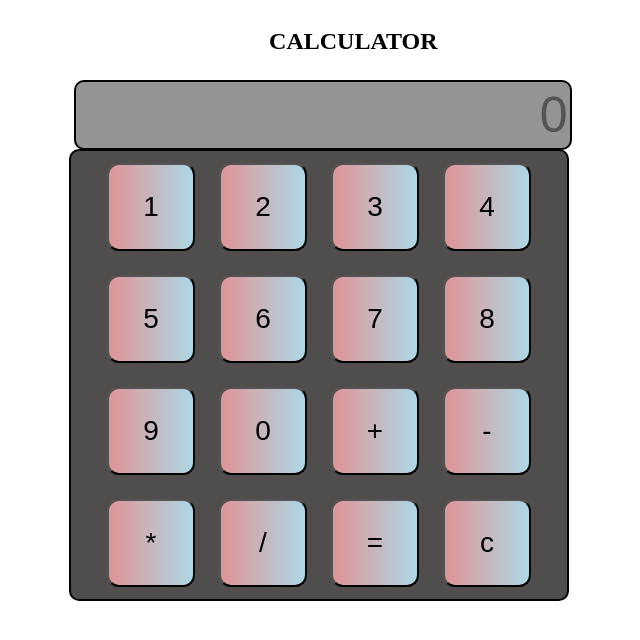
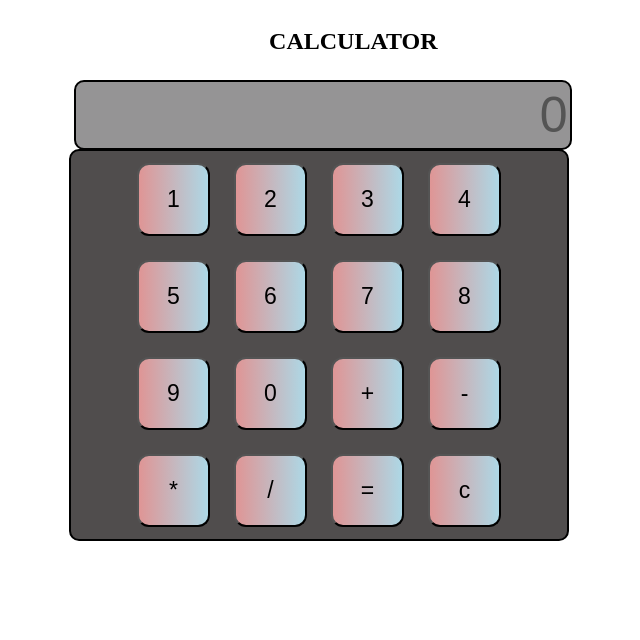
Before and after one commit to anjalishinde1912/calculator, an Angular app: page / in a window 1280 px wide. Shown: the top 640 px of the page, without its empty margins (321-961 px from the left). Built offline with nearby package versions, Linux system fonts and the light colour scheme.

Commit message:
max changes

```diff
--- a/src/app/calculator/calculator.component.scss
+++ b/src/app/calculator/calculator.component.scss
@@ -92,20 +92,20 @@ h2 {
 }
 }
 
-@media screen and (max-width: 1162px) {
+@media screen and (max-width: 1450px) {
   .calculator {
     @include calculatormedia;
   }
 
   .btn {
-    grid-template-columns: repeat(1,40px);
-    grid-template-rows:repeat(1,40px);
+    grid-template-columns: repeat(1,45px);
+    grid-template-rows:repeat(1,45px);
     font-size: 23px;
     @include buttonformat;
   }
 }
 
-@media screen and (max-width: 968px) {
+@media screen and (max-width: 1013px) {
   .btn {
     grid-template-columns: repeat(1,25px);
     grid-template-rows:repeat(1,25px);
```
